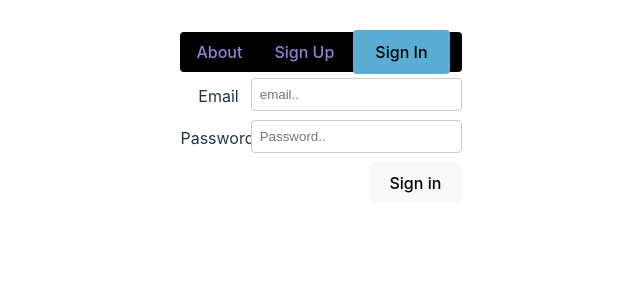
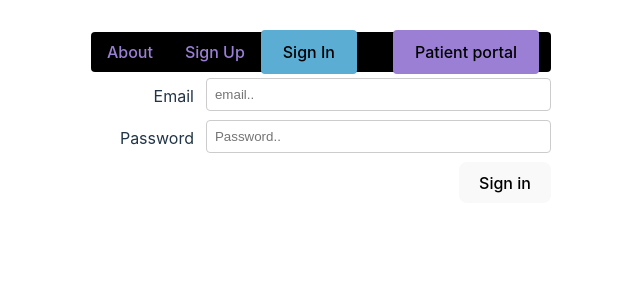
Before and after one commit to benoitmarsot/AdoDotNet, a React (Vite) app in the folder ReactWell/reactapp/: page /signin in a window 1280 px wide. Shown: the top 300 px of the page, without its empty margins (319-959 px from the left). Built offline with nearby package versions, Linux system fonts and the light colour scheme.

Commit message:
Update client side patient on update patient.
Replace onClick to onSubmit on login.

```diff
--- a/ReactWell/reactapp/src/components/Navbar/index.jsx
+++ b/ReactWell/reactapp/src/components/Navbar/index.jsx
@@ -58,6 +58,9 @@ const Navbar = (props) => {
 						<NavBtn>
 							<NavBtnLink to='/signin'>Sign In</NavBtnLink>
 						</NavBtn>
+						<NavBtn>
+							<NavBtnLink to='/signinpatient'>Patient portal</NavBtnLink>
+						</NavBtn>
 					</>
 				)}
 			</Nav>
--- a/ReactWell/reactapp/src/pages/signIn.jsx
+++ b/ReactWell/reactapp/src/pages/signIn.jsx
@@ -20,7 +20,8 @@ const SignUp = (props) => {
         }
     };
 
-    const handleSubmit  = () => {
+    const handleSubmit  = (e) => {
+        e.preventDefault();
         const provInfo={email:email,password:password};
         providerSvc.signIn(provInfo).then((provider)=>{
             if(provider.status===401) {
@@ -46,6 +47,7 @@ const SignUp = (props) => {
 
     return (
         <div className="form">
+            <form onSubmit={handleSubmit}>
                 <div className="form-body">
                     <div className="row">
                     <div className="col-25">
@@ -65,8 +67,9 @@ const SignUp = (props) => {
                     </div>
                 </div>
                 <div className="footer">
-                <button onClick={handleSubmit} type="submit" className="btn">Sign in</button>
+                    <button type="submit" className="btn">Sign in</button>
                 </div>
+            </form>
             <Error errorMsg={errorMsg} />
         </div>
 
--- a/ReactWell/reactapp/src/pages/updatePatient.jsx
+++ b/ReactWell/reactapp/src/pages/updatePatient.jsx
@@ -24,7 +24,7 @@ const UpdatePatient = (props) => {
     const [password, setPassword] = useState('');
     const [confirmPassword, setConfirmPassword] = useState('');
     const [validate, setValidate] = useState({});
-
+    let pInfo={};
     const handleInputChange = (e) => {
         const {id , value} = e.target;
         if(id === "firstName"){
@@ -63,7 +63,7 @@ const UpdatePatient = (props) => {
             return;
         }
 
-        const pInfo={firstName:firstName,lastName:lastName,
+        pInfo={firstName:firstName,lastName:lastName,
             address:address,city:city,usState:usState,zip:zip,
             referral:referral
         };
@@ -73,6 +73,7 @@ const UpdatePatient = (props) => {
 
         patientSvc.updatePatient(patientId,pInfo).then((el)=>{
             console.log(el);
+            props.onChangePatient(pInfo);
         });
     }
 
```
Also changed, not shown: ReactWell/reactapp/src/pages/signInPatient.jsx (added). Lines whose indentation alone changed are shown as unchanged.
